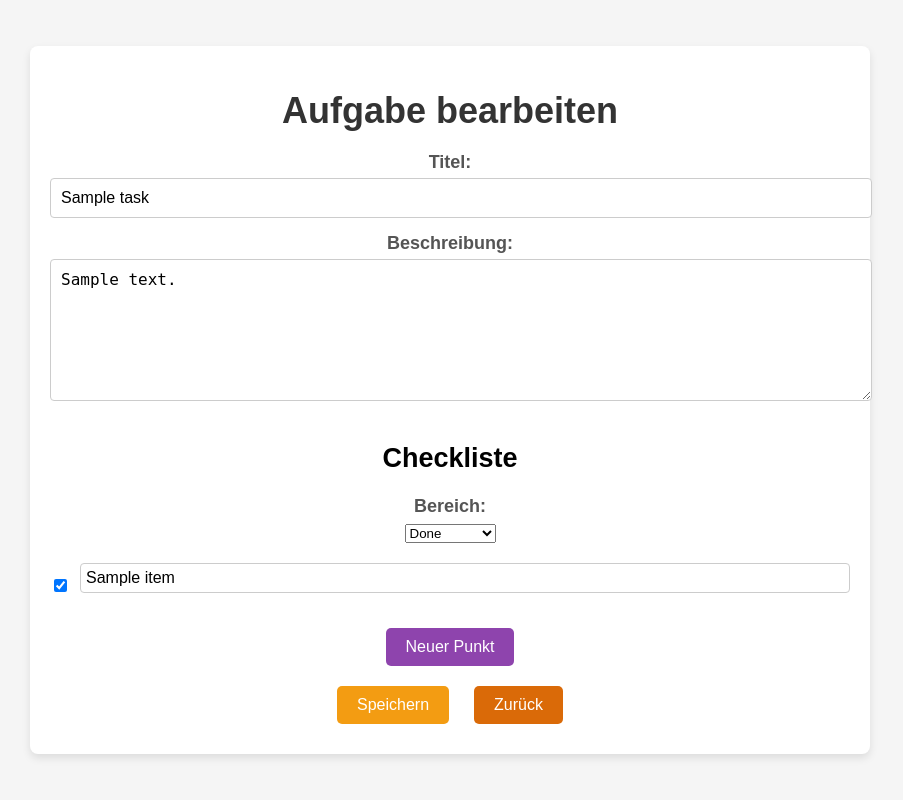
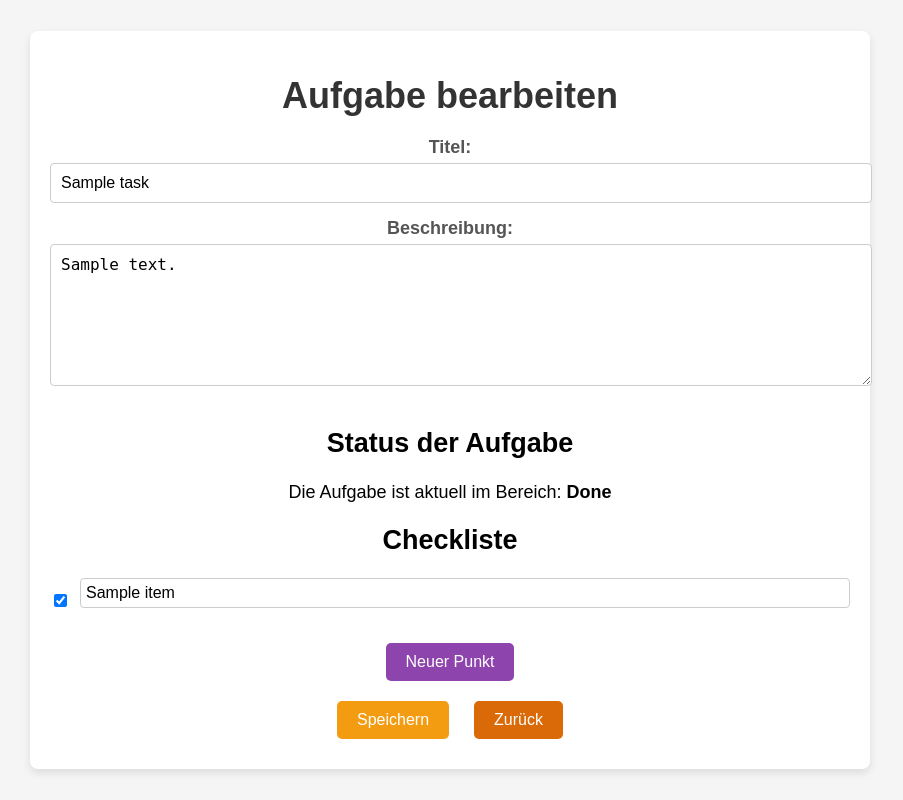
Before and after one commit to Usman-65/FSWD-EasyBuis, a Flask app: template templates/edit_task.html in a window 1280 px wide. Shown: the whole page, without its empty margins (190-1093 px from the left). Run offline with Flask 3, Linux system fonts and the light colour scheme; the template is opened without the code that fills it: most values are stand-ins (such as "Sample title", 1, 10 or a date in 2020).

Commit message:
Änderung der statusanzeige im edit task

```diff
--- a/static/bearbeiten.css
+++ b/static/bearbeiten.css
@@ -109,3 +109,9 @@ button:focus {
     border-radius: 5px;
     background-color: #0056b3;
   }
+  .status-display {
+    font-size: 1.2em;
+    color: #007bff;
+    font-weight: bold;
+    margin-bottom: 20px;
+}
--- a/templates/edit_task.html
+++ b/templates/edit_task.html
@@ -16,14 +16,14 @@
             <label for="description">Beschreibung:</label>
             <textarea id="description" name="description" required>{{ task.description }}</textarea>
 
+            <!-- Nur Status anzeigen -->
+            <h2>Status der Aufgabe</h2>
+            <p>
+                Die Aufgabe ist aktuell im Bereich:
+                <strong>{{ task['status'] }}</strong>
+            </p>
+
             <h2>Checkliste</h2>
-            <label for="status">Bereich:</label>
-<select id="status" name="status" required>
-    <option value="To Do" {% if task.status == "To Do" %}selected{% endif %}>To Do</option>
-    <option value="In Progress" {% if task.status == "In Progress" %}selected{% endif %}>In Progress</option>
-    <option value="In QA" {% if task.status == "In QA" %}selected{% endif %}>In QA</option>
-    <option value="Done" {% if task.status == "Done" %}selected{% endif %}>Done</option>
-</select>
             <ul id="checklist">
                 {% for item in checklist %}
                 <li>
@@ -38,7 +38,6 @@
             <div>
                 <button type="submit" id="save">Speichern</button>
                 <button type="button" id="back" onclick="window.location.href='/task_manager'">Zurück</button>
-                </div>
             </div>
         </form>
     </div>
```
Also changed, not shown: Nutzer.db.
